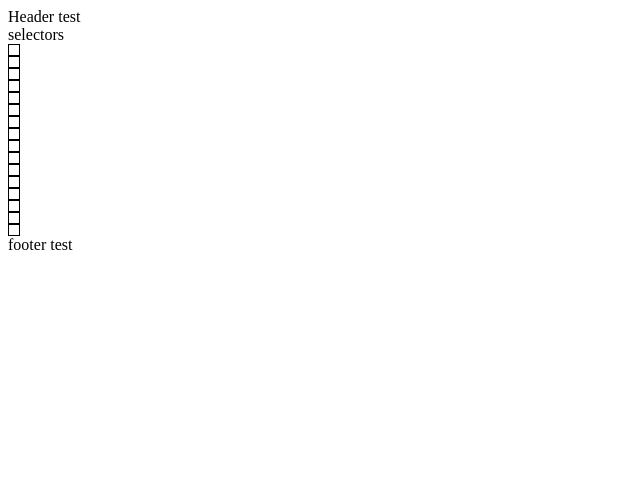
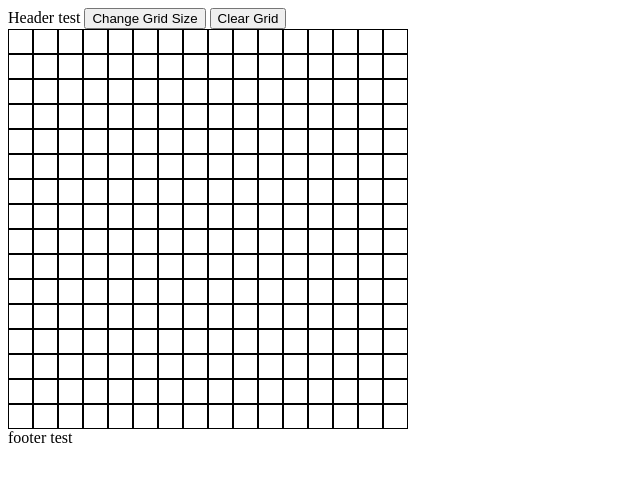
Before and after one commit to Z0rdlord/EtchASketch, a plain HTML site: page index.html in a window 1280 px wide. Shown: the whole page, without its empty margins (0-640 px from the left). Drawn offline with Linux system fonts and the light colour scheme.

Commit message:
got the base of the grid working

```diff
--- a/index.html
+++ b/index.html
@@ -10,10 +10,14 @@
 
 </head>
 <body>
-    <div class="header">Header test</div>
+    <div class="header">Header test
+        <button id='btnGridSize'>Change Grid Size</button>
+        <button id='btnClear'>Clear Grid</button>
+    </div>
     <div class="content">
-        <div class="selectors">selectors</div>
-        <div class="gridContainer"></div>
+
+
+        <div style="grid-template-columns: repeat(16, 1fr);grid-template-rows: repeat(16,1fr);" class ="gridContainer"></div>
 
 
 
--- a/jscript.js
+++ b/jscript.js
@@ -1,8 +1,17 @@
 
 const gridContainer = document.querySelector('div.gridContainer');
 
-for(let i= 0; i<16;i++){
+let rows = 16
+let cols = 16
+
+for(let i= 0; (i< rows * cols);i++){
 const divGridItem =document.createElement('div');
 divGridItem.setAttribute('class','gridItem');
 gridContainer.appendChild(divGridItem);
 }
+
+/*
+##########To Work on next #########
+create a change size button from 4-100
+the event listener to remove current element replace with new variables
+*/
--- a/styles.css
+++ b/styles.css
@@ -1,10 +1,15 @@
 .gridContainer{
-    display:grid;
+    height: 400px;
+    width: 400px;
+    display: grid;
+
+
 }
 
 .gridItem {
-    height: 10px;
-    width: 10px;
+
     border-style:solid;
     border-width: 1px;
+
+
 }
```
